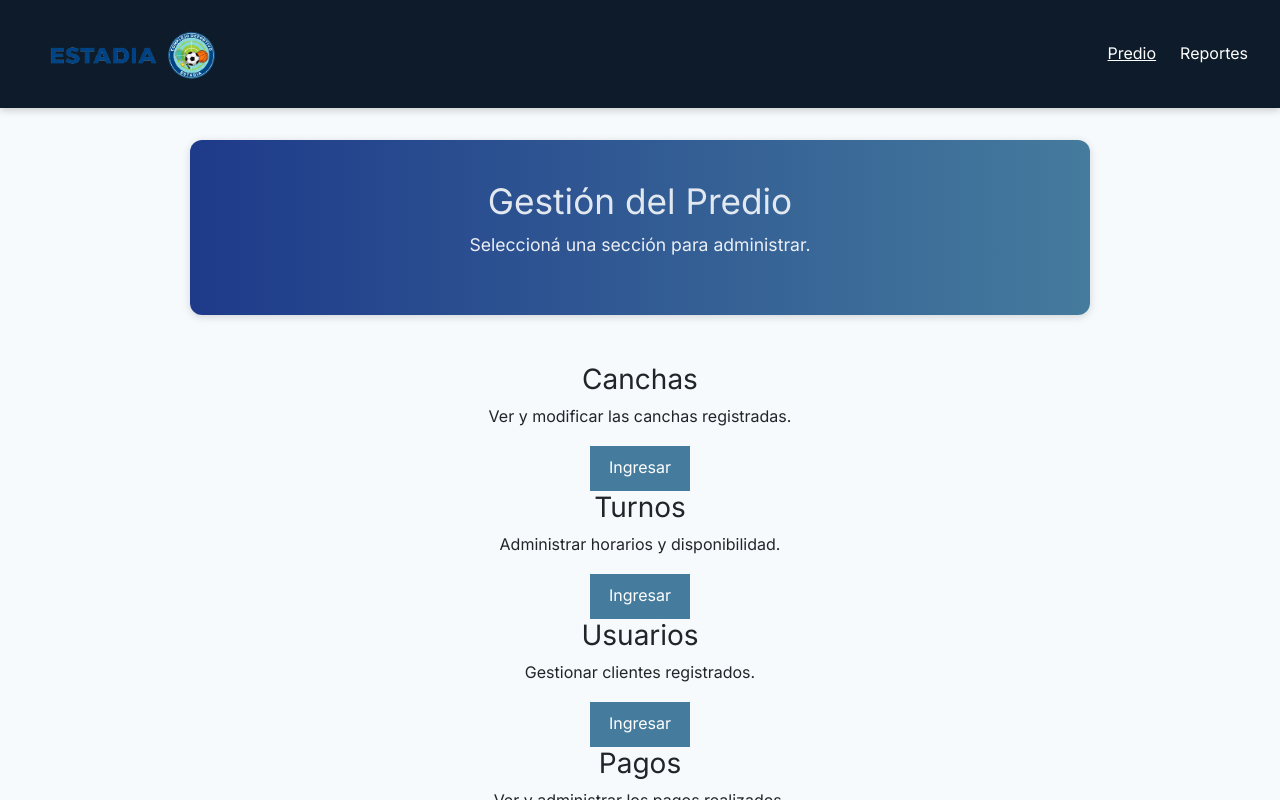
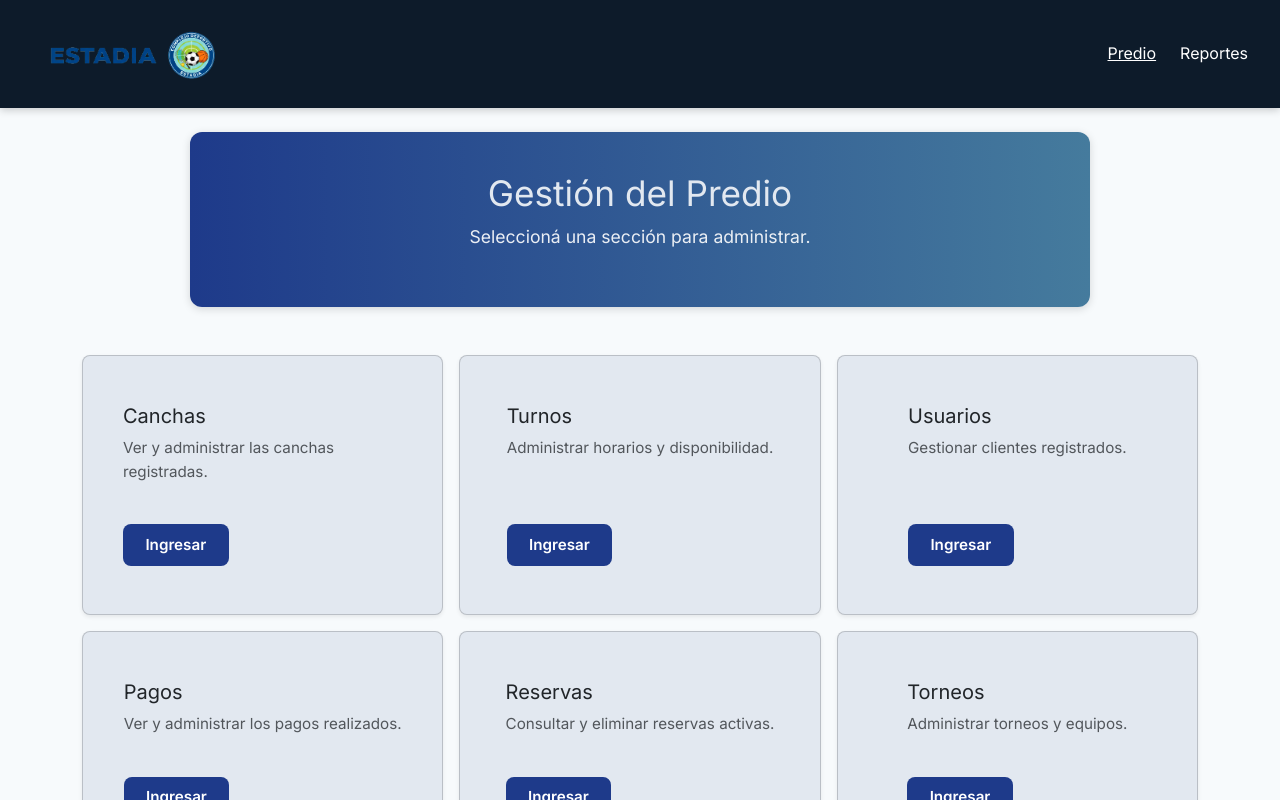
Before and after one commit to bautistaroffe/TP-DAO, a React app in the folder frontend/: page /predio in a window 1280 px wide. Shown: the top 800 px of the page. Built offline with nearby package versions, Linux system fonts and the light colour scheme; the HTML template or start-up script is replaced by a standard one.

Commit message:
Menú admin predio más lindo

```diff
--- a/frontend/src/pages/Predio.jsx
+++ b/frontend/src/pages/Predio.jsx
@@ -5,12 +5,36 @@ export default function PredioPage() {
   const navigate = useNavigate(); // Inicializamos el hook useNavigate
 
   const secciones = [
-    { nombre: "Canchas", descripcion: "Ver y modificar las canchas registradas.", path: "/predio/canchas" },
-    { nombre: "Turnos", descripcion: "Administrar horarios y disponibilidad.", path: "/predio/turnos" },
-    { nombre: "Usuarios", descripcion: "Gestionar clientes registrados.", path: "/predio/usuarios" },
-    { nombre: "Pagos", descripcion: "Ver y administrar los pagos realizados.", path: "/predio/pagos" },
-    { nombre: "Reservas", descripcion: "Consultar y modificar reservas activas.", path: "/predio/reservas" },
-    { nombre: "Torneos", descripcion: "Administrar torneos y equipos.", path: "/predio/torneos" },
+    {
+      nombre: "Canchas",
+      descripcion: "Ver y administrar las canchas registradas.",
+      path: "/predio/canchas",
+    },
+    {
+      nombre: "Turnos",
+      descripcion: "Administrar horarios y disponibilidad.",
+      path: "/predio/turnos",
+    },
+    {
+      nombre: "Usuarios",
+      descripcion: "Gestionar clientes registrados.",
+      path: "/predio/usuarios",
+    },
+    {
+      nombre: "Pagos",
+      descripcion: "Ver y administrar los pagos realizados.",
+      path: "/predio/pagos",
+    },
+    {
+      nombre: "Reservas",
+      descripcion: "Consultar y eliminar reservas activas.",
+      path: "/predio/reservas",
+    },
+    {
+      nombre: "Torneos",
+      descripcion: "Administrar torneos y equipos.",
+      path: "/predio/torneos",
+    },
   ];
 
   // Función para manejar la navegación
@@ -19,27 +43,39 @@ export default function PredioPage() {
   };
 
   return (
-    <div className="predio-page">
-      <div className="predio-container">
-        {/* === Encabezado con mismo estilo que Home === */}
-        <section className="hero"> {/* Usamos la clase 'hero' existente para consistencia */}
+    <div className="container py-4">
+      {/* Header */}
+      <section className="hero">
+        {" "}
+        {/* Usamos la clase 'hero' existente para consistencia */}
         <h1>Gestión del Predio</h1>
         <p>Seleccioná una sección para administrar.</p>
       </section>
-
-        <div className="predio-grid"> {/* Cambiado a 'predio-grid' para estilos específicos */}
+      {/* Grid de secciones */}
+      <div className="row g-3">
         {secciones.map((sec) => (
-            <div key={sec.nombre} className="predio-card"> {/* Cambiado a 'predio-card' */}
-              <h3>{sec.nombre}</h3>
-              <p>{sec.descripcion}</p>
-              {/* Le pasamos el 'path' de cada sección al hacer clic */}
-              <button onClick={() => handleNavigate(sec.path)}>
+          <div className="col-12 col-sm-6 col-md-4" key={sec.nombre}>
+            <div className="card h-100 shadow-sm">
+              <div className="card-body d-flex flex-column">
+                <h5 className="card-title">{sec.nombre}</h5>
+                <p className="card-text text-muted flex-grow-1">
+                  {sec.descripcion}
+                </p>
+                <div className="mt-3">
+                  <button
+                    className="btn btn-primary"
+                    style={{ backgroundColor: "#1e3a8a", color: "white" }}
+                    onClick={() => handleNavigate(sec.path)}
+                    aria-label={`Ingresar a ${sec.nombre}`}
+                  >
                     Ingresar
                   </button>
+                </div>
+              </div>
+            </div>
           </div>
         ))}
       </div>
     </div>
-    </div>
   );
 }
```
Lines whose indentation alone changed are shown as unchanged.
